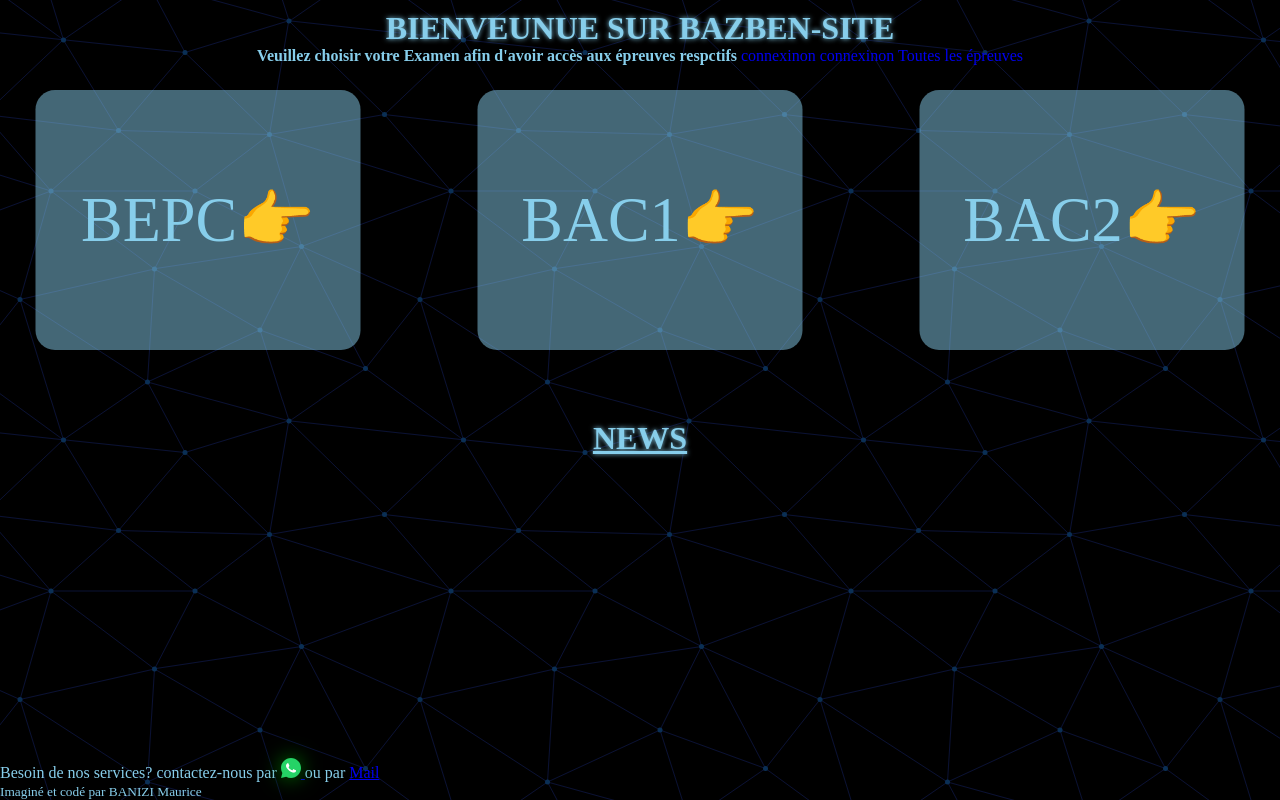
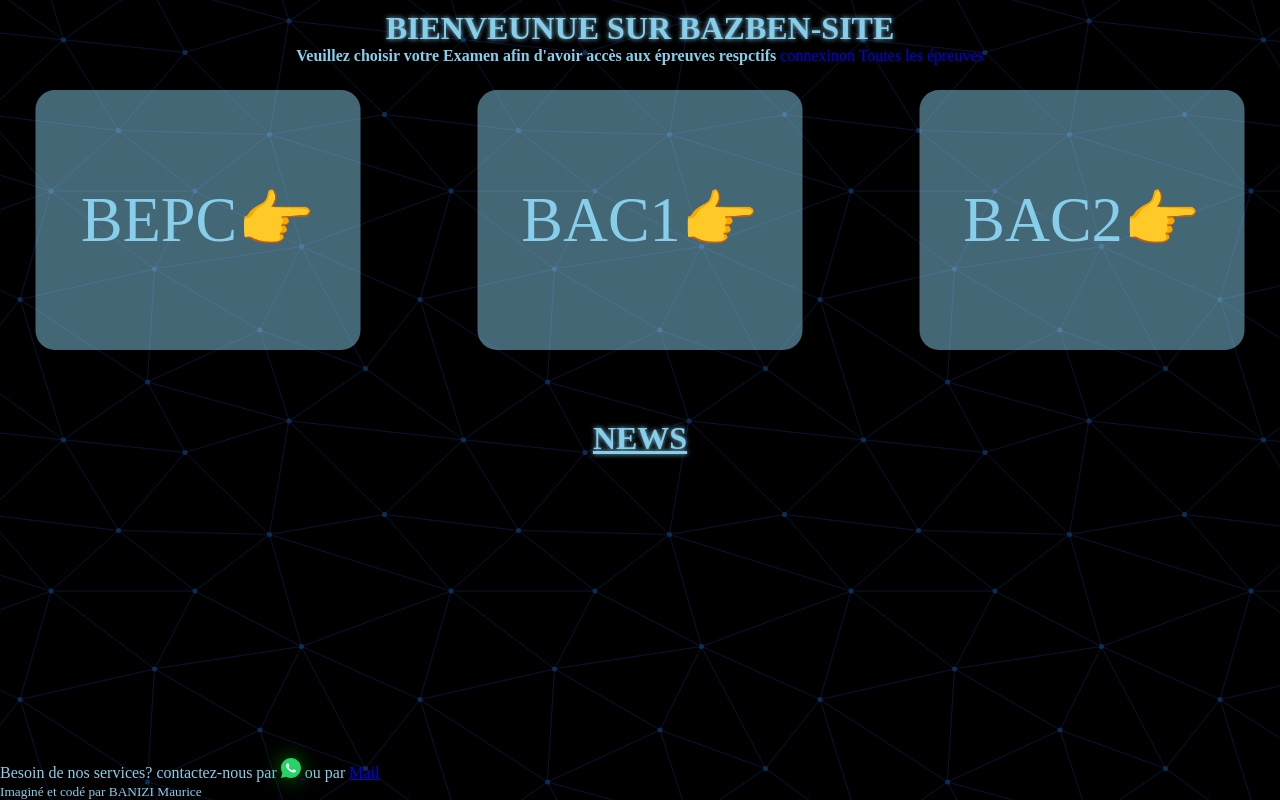
Before and after one commit to bazben/site_-preuve-, a website: page public/index.html in a window 1280 px wide. Drawn offline with Linux system fonts and the light colour scheme; no server answers; a script that the page names is missing.

Commit message:
Fix HTML formatting and clean up code

```diff
--- a/public/index.html
+++ b/public/index.html
@@ -30,7 +30,7 @@
          <div class="nav">
          <h1>BIENVEUNUE SUR BAZBEN-SITE</h1>
 
-        <p><mark><strong>Veuillez choisir votre Examen afin d'avoir accès aux épreuves respctifs</strong></mark> <a href="connexion.html">connexinon</a> <a href="connexion.html">connexinon</a> <a href="toutes_les_%C3%A9preuves.html">Toutes les épreuves</a></p>
+        <p><mark><strong>Veuillez choisir votre Examen afin d'avoir accès aux épreuves respctifs</strong></mark>  <a href="connexion.html">connexinon</a> <a href="toutes_les_%C3%A9preuves.html">Toutes les épreuves</a></p>
 
             </div>
 
```
